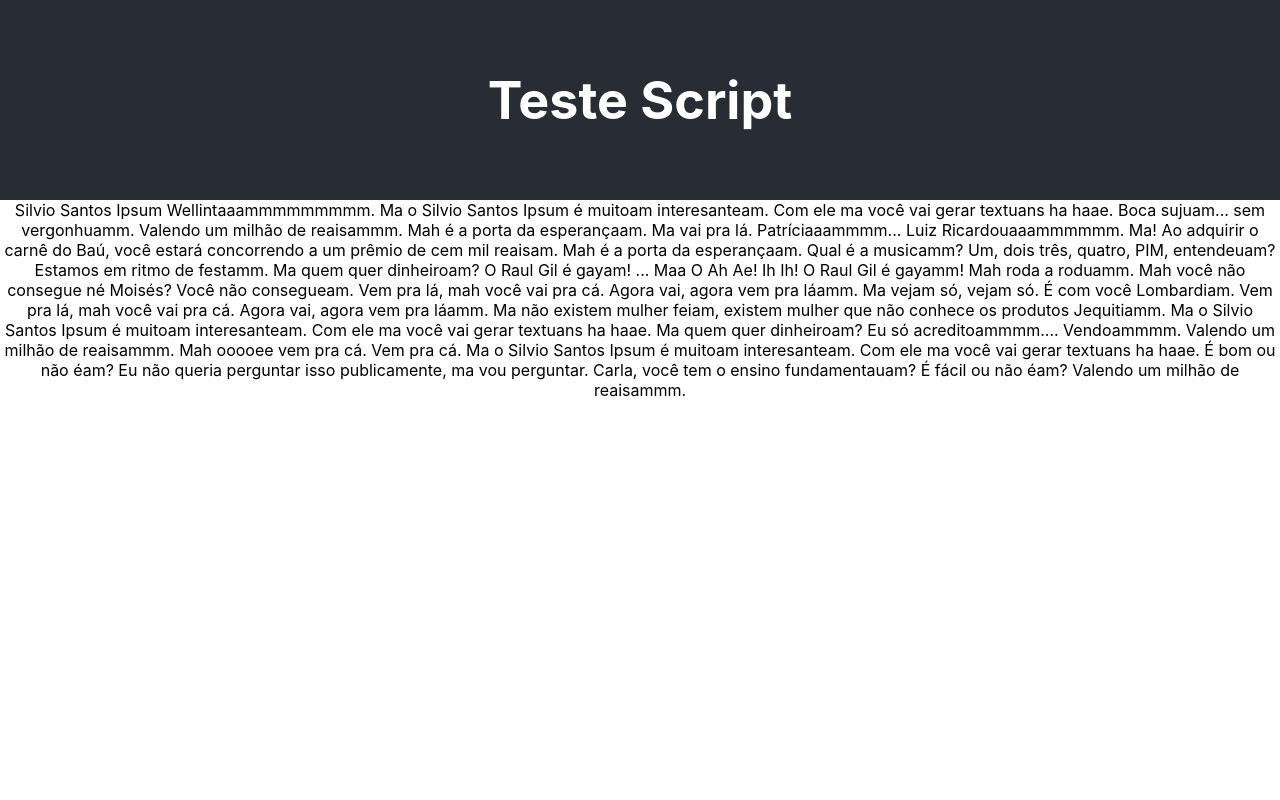
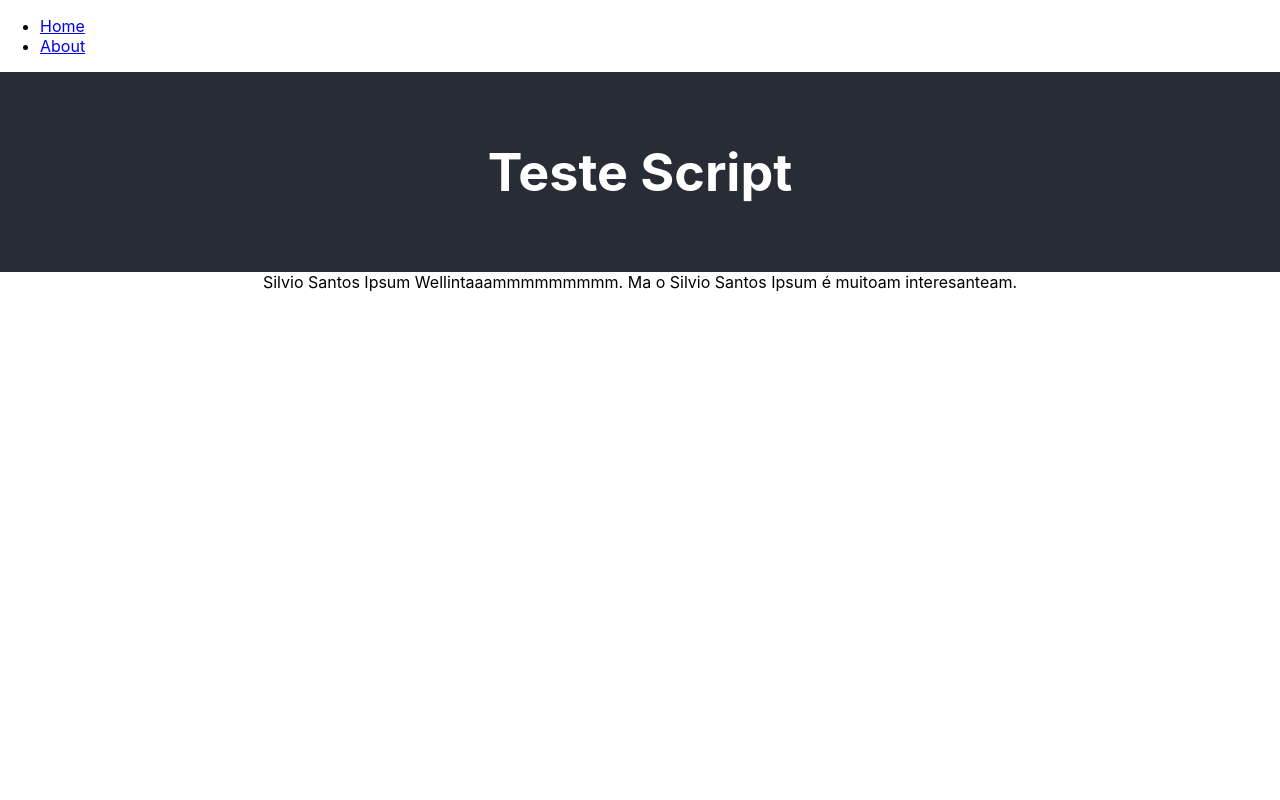
Before and after one commit to vitorfroes/test-script, a React (Create React App) app: page / in a window 1280 px wide. Shown: the top 800 px of the page. Built offline with nearby package versions, Linux system fonts and the light colour scheme.

Commit message:
added router and bot script

```diff
--- a/package.json
+++ b/package.json
@@ -8,6 +8,7 @@
     "@testing-library/user-event": "^12.6.3",
     "react": "^17.0.1",
     "react-dom": "^17.0.1",
+    "react-router-dom": "^5.2.0",
     "react-scripts": "4.0.2",
     "web-vitals": "^1.1.0"
   },
--- a/public/index.html
+++ b/public/index.html
@@ -15,33 +15,5 @@
   <body>
     <noscript>You need to enable JavaScript to run this app.</noscript>
     <div id="root"></div>
-
-    <!-- Messenger Plugin de bate-papo Code -->
-    <div id="fb-root"></div>
-    <script>
-      window.fbAsyncInit = function () {
-        FB.init({
-          xfbml: true,
-          version: "v10.0",
-        });
-      };
-
-      (function (d, s, id) {
-        var js,
-          fjs = d.getElementsByTagName(s)[0];
-        if (d.getElementById(id)) return;
-        js = d.createElement(s);
-        js.id = id;
-        js.src = "https://connect.facebook.net/pt_BR/sdk/xfbml.customerchat.js";
-        fjs.parentNode.insertBefore(js, fjs);
-      })(document, "script", "facebook-jssdk");
-    </script>
-
-    <!-- Your Plugin de bate-papo code -->
-    <div
-      class="fb-customerchat"
-      attribution="setup_tool"
-      page_id="230394738391192"
-    ></div>
   </body>
 </html>
--- a/src/App.js
+++ b/src/App.js
@@ -1,37 +1,33 @@
+import { Link, Switch, BrowserRouter as Router, Route } from "react-router-dom";
 import "./App.css";
+import Bot from "./pages/Bot";
+import Main from "./pages/Main";
 
 function App() {
   return (
-    <div className="App">
-      <header className="App-header">
-        <h1>Teste Script</h1>
-      </header>
-      <main id="FAQ">
-        Silvio Santos Ipsum Wellintaaammmmmmmmm. Ma o Silvio Santos Ipsum é
-        muitoam interesanteam. Com ele ma você vai gerar textuans ha haae. Boca
-        sujuam... sem vergonhuamm. Valendo um milhão de reaisammm. Mah é a porta
-        da esperançaam. Ma vai pra lá. Patríciaaammmm... Luiz Ricardouaaammmmmm.
-        Ma! Ao adquirir o carnê do Baú, você estará concorrendo a um prêmio de
-        cem mil reaisam. Mah é a porta da esperançaam. Qual é a musicamm? Um,
-        dois três, quatro, PIM, entendeuam? Estamos em ritmo de festamm. Ma quem
-        quer dinheiroam? O Raul Gil é gayam! ... Maa O Ah Ae! Ih Ih! O Raul Gil
-        é gayamm! Mah roda a roduamm. Mah você não consegue né Moisés? Você não
-        consegueam. Vem pra lá, mah você vai pra cá. Agora vai, agora vem pra
-        láamm. Ma vejam só, vejam só. É com você Lombardiam. Vem pra lá, mah
-        você vai pra cá. Agora vai, agora vem pra láamm. Ma não existem mulher
-        feiam, existem mulher que não conhece os produtos Jequitiamm. Ma o
-        Silvio Santos Ipsum é muitoam interesanteam. Com ele ma você vai gerar
-        textuans ha haae. Ma quem quer dinheiroam? Eu só acreditoammmm....
-        Vendoammmm. Valendo um milhão de reaisammm. Mah ooooee vem pra cá. Vem
-        pra cá. Ma o Silvio Santos Ipsum é muitoam interesanteam. Com ele ma
-        você vai gerar textuans ha haae. É bom ou não éam? Eu não queria
-        perguntar isso publicamente, ma vou perguntar. Carla, você tem o ensino
-        fundamentauam? É fácil ou não éam? Valendo um milhão de reaisammm.
-      </main>
-      <footer>
-        <p>Test Script @2021</p>
-      </footer>
-    </div>
+    <Router>
+      <div>
+        <nav>
+          <ul>
+            <li>
+              <Link to="/">Home</Link>
+            </li>
+            <li>
+              <Link to="/bot">About</Link>
+            </li>
+          </ul>
+        </nav>
+
+        <Switch>
+          <Route path="/bot">
+            <Bot />
+          </Route>
+          <Route path="/">
+            <Main />
+          </Route>
+        </Switch>
+      </div>
+    </Router>
   );
 }
 
--- /dev/null
+++ b/src/pages/Bot/index.js
@@ -0,0 +1,29 @@
+import { useEffect } from "react";
+
+const Bot = () => {
+  useEffect(() => {
+    buildBot(
+      window,
+      document,
+      "https://cdn-bot.qa.hiplatform.com/dtbot.js?token=87055131-5075-4be2-82ae-e491d39a3338",
+      "&widget=true&tab=true&top=40&text=Alguma%20d%C3%BAvida%3F&textcolor=ffffff&bgcolor=3f23f7&from=right&widgetType=circle&iconId=",
+      "dtbot-script"
+    );
+  }, []);
+
+  const buildBot = (h, i, b, o, t) => {
+    if (window.HiBot !== undefined) return true;
+    var s = i.createElement("script");
+    s.src = b + o;
+    s.async = true;
+    s.id = t;
+    i.body.appendChild(s);
+  };
+  return (
+    <>
+      <h1>Bot</h1>
+    </>
+  );
+};
+
+export default Bot;
--- /dev/null
+++ b/src/pages/Main/index.js
@@ -0,0 +1,18 @@
+const Main = () => {
+  return (
+    <div className="App">
+      <header className="App-header">
+        <h1>Teste Script</h1>
+      </header>
+      <main id="FAQ">
+        Silvio Santos Ipsum Wellintaaammmmmmmmm. Ma o Silvio Santos Ipsum é
+        muitoam interesanteam.
+      </main>
+      <footer>
+        <p>Test Script @2021</p>
+      </footer>
+    </div>
+  );
+};
+
+export default Main;
```
Also changed, not shown: 1 other file (tests, documents, lock files or other folders).
